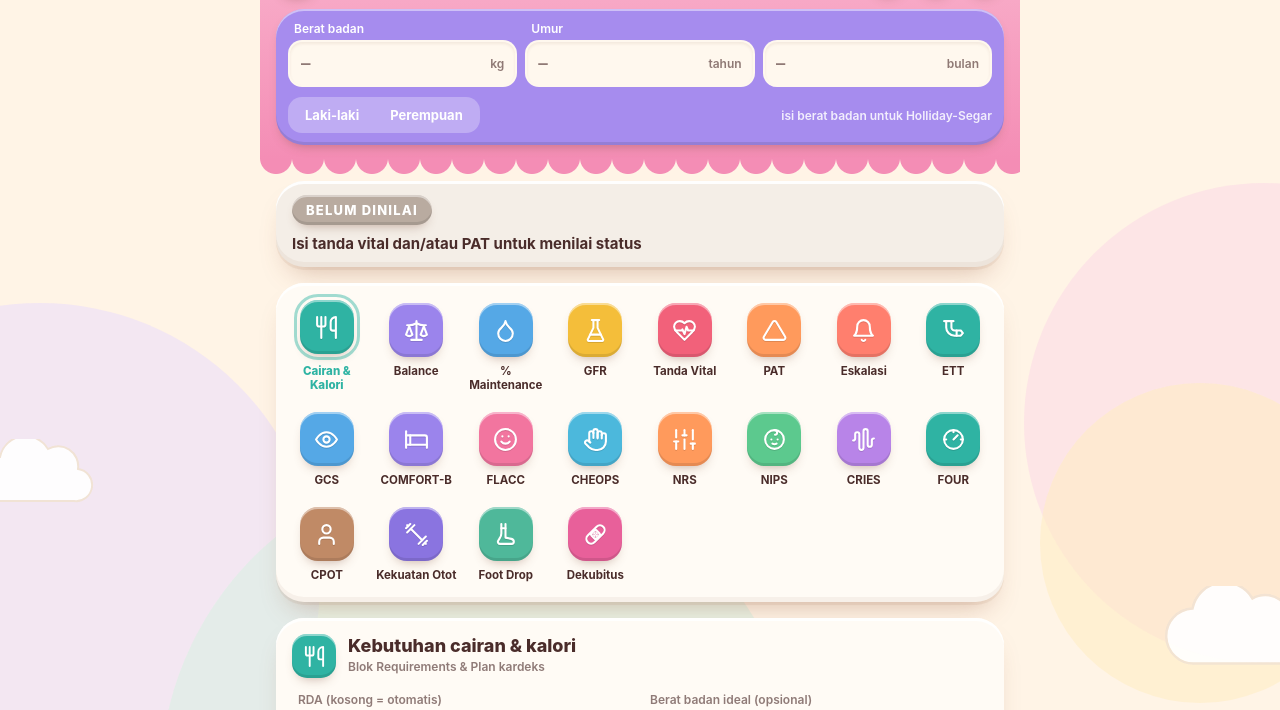
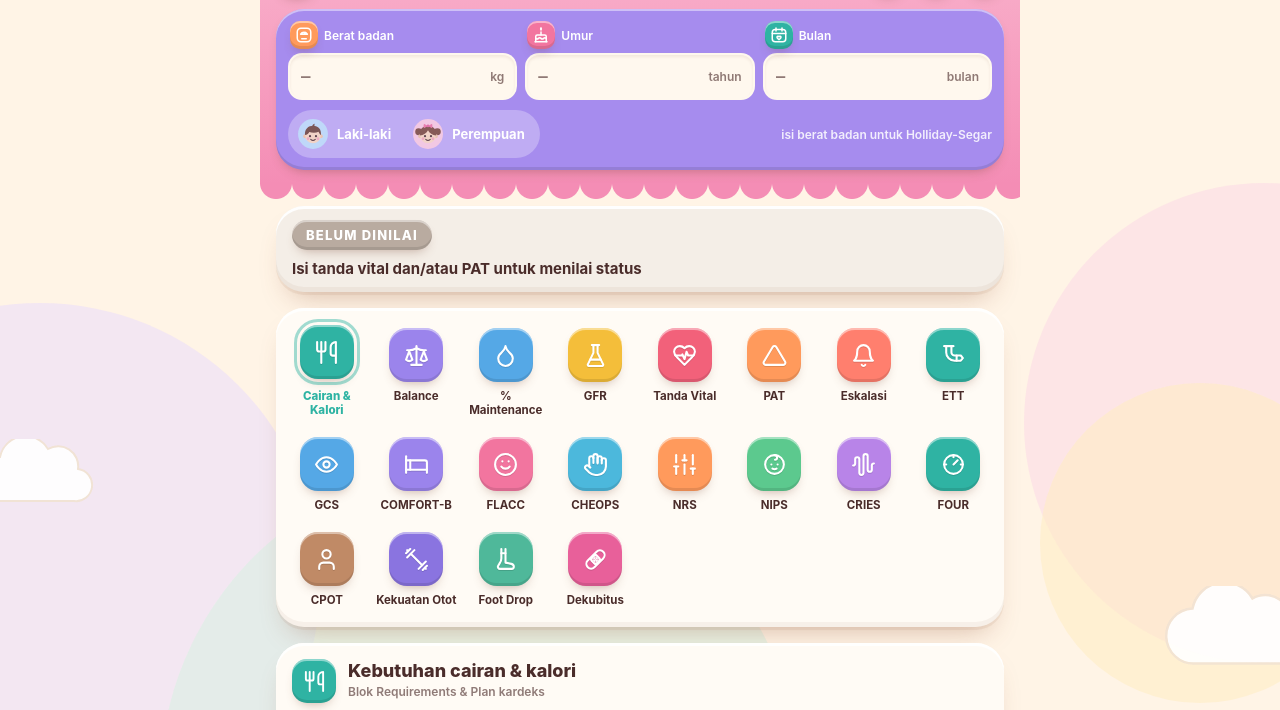
Before and after one commit to lailatussiyamu-cmd/kalkulator-picu, a plain HTML site: page index.html in a window 1280 px wide. Shown: the part 57-767 px from the top of the page. Drawn offline with Linux system fonts and the light colour scheme.

Commit message:
Ikon jenis kelamin, berat badan dan umur
Co-Authored-By: Claude Opus 5.5 <noreply@anthropic.com>

```diff
--- a/index.html
+++ b/index.html
@@ -98,6 +98,16 @@ body{font:15px/1.35 var(--font);color:var(--text);background:var(--bg);-webkit-f
 .seg button{border:0;background:none;color:var(--text);font:700 13px var(--font);padding:7px 14px;border-radius:11px;cursor:pointer}
 .seg button.on{background:var(--card);box-shadow:var(--clay-sm);color:var(--pink)}
 .patient .seg{background:rgba(255,255,255,.28)}.patient .seg button{color:#fff}.patient .seg button.on{background:#FFF8EE;color:var(--pink)}
+.patient .f label{display:flex;align-items:center;gap:6px;margin-left:2px;cursor:pointer;white-space:nowrap}
+.pic{width:28px;height:28px;border-radius:10px;display:grid;place-items:center;flex:none;background:var(--c);color:#fff;box-shadow:var(--clay-sm)}
+.pic svg{width:18px;height:18px}
+.sex button{display:flex;align-items:center;gap:7px;padding:4px 12px 4px 5px;border-radius:99px;transition:.15s}
+.patient .seg.sex{border-radius:99px}
+.sex svg{width:34px;height:34px;flex:none;transition:.2s}
+.sex button:not(.on) svg{opacity:.8;transform:scale(.88)}
+.sex button:active{transform:scale(.95)}
+.patient .sex button.on[data-v="true"]{color:#1E6FB0}.patient .sex button.on[data-v="false"]{color:#C93D7A}
+@media (max-width:420px){.patient .f label{font-size:11px;gap:5px}.pic{width:24px;height:24px;border-radius:8px}.pic svg{width:15px;height:15px}}
 .seg.full{display:flex}.seg.full button{flex:1}
 .hs{margin-left:auto;text-align:right}
 .hs b{display:block;color:#fff;font:800 17px var(--font);font-variant-numeric:tabular-nums}
@@ -213,6 +223,9 @@ footer b{display:block;margin-top:8px;letter-spacing:2.5px;font-weight:800;color
 /* ============ ikon (garis tipis) ============ */
 const P = d => d.map(x => x.startsWith("<") ? x : `<path d="${x}"/>`).join("");
 const ICON = {
+  bb: P(['<rect x="3" y="3" width="18" height="18" rx="5"/>', "M7.5 11a5.2 5.2 0 0 1 9 0Z", "m12 11 1.6-2.4", "M9 17h6"]),
+  umur: P(["M4 21h16", "M5 21v-7a2 2 0 0 1 2-2h10a2 2 0 0 1 2 2v7", "M5 16.5c1.2 1.3 2.3 1.3 3.5 0s2.3-1.3 3.5 0 2.3 1.3 3.5 0 2.3-1.3 3.5 0", "M12 12V8", "M12 5.2c-1-1-.4-2 0-2.7.4.7 1 1.7 0 2.7Z"]),
+  bulan: P(['<rect x="3" y="4.5" width="18" height="16.5" rx="4"/>', "M3 10h18", "M8 2.5v4", "M16 2.5v4", "M12 18.2c-2-1.2-2.7-2.2-2.7-3.2a1.4 1.4 0 0 1 2.7-.5 1.4 1.4 0 0 1 2.7.5c0 1-.7 2-2.7 3.2Z"]),
   search: P(['<circle cx="11" cy="11" r="7"/>', "m20 20-3.5-3.5"]),
   trash: P(["M3 6h18", "M19 6v14a2 2 0 0 1-2 2H7a2 2 0 0 1-2-2V6", "M8 6V4a2 2 0 0 1 2-2h4a2 2 0 0 1 2 2v2"]),
   more: P(['<circle cx="5" cy="12" r="1.3"/>', '<circle cx="12" cy="12" r="1.3"/>', '<circle cx="19" cy="12" r="1.3"/>']),
@@ -238,6 +251,11 @@ const ICON = {
   braden: P(['<rect x="1.5" y="7.5" width="21" height="9" rx="4.5" transform="rotate(-45 12 12)"/>', '<rect x="8.5" y="8.5" width="7" height="7" rx="1.5" transform="rotate(-45 12 12)"/>', '<circle cx="12" cy="10.6" r=".5"/>', '<circle cx="12" cy="13.4" r=".5"/>', '<circle cx="10.6" cy="12" r=".5"/>', '<circle cx="13.4" cy="12" r=".5"/>']),
 };
 const svg = k => `<svg viewBox="0 0 24 24" fill="none" stroke="currentColor" stroke-width="2" stroke-linecap="round" stroke-linejoin="round">${ICON[k]}</svg>`;
+
+// Wajah anak laki-laki & perempuan (berwarna) untuk tombol jenis kelamin.
+const FACE = (bg, hair, extra) => `<svg viewBox="0 0 40 40" aria-hidden="true"><circle cx="20" cy="20" r="20" fill="${bg}"/>${hair}<circle cx="9.5" cy="23" r="2.6" fill="#F6C9A4"/><circle cx="30.5" cy="23" r="2.6" fill="#F6C9A4"/><circle cx="20" cy="22" r="10.5" fill="#FFDDBD"/>${extra}<circle cx="16" cy="23" r="1.5" fill="#4A2C2A"/><circle cx="24" cy="23" r="1.5" fill="#4A2C2A"/><circle cx="13.4" cy="26.4" r="1.9" fill="#F79CB4" opacity=".75"/><circle cx="26.6" cy="26.4" r="1.9" fill="#F79CB4" opacity=".75"/><path d="M17 27.2q3 2.8 6 0" fill="none" stroke="#4A2C2A" stroke-width="1.5" stroke-linecap="round"/></svg>`;
+const BOY = FACE("#BFE3FB", "", '<path d="M9.3 21.5C8.6 13.4 13.6 9 20.4 9c6.600 0 11 4.600 10.300 12.500-1.700-1.200-2.700-2.700-3.200-4.500-3.500 1.500-8.500 1.600-12.500.2-.6 2-2.900 3.700-5.700 4.300Z" fill="#6B4130"/><path d="M19 9.500c.2-2 1.600-3.200 3.600-3.300-.8 1-.9 2-.6 3.300Z" fill="#6B4130"/>');
+const GIRL = FACE("#FFD0E0", '<circle cx="7.500" cy="17" r="4.600" fill="#7A4632"/><circle cx="32.500" cy="17" r="4.600" fill="#7A4632"/>', '<path d="M9.200 22C8.300 13.500 13.300 9 20 9s11.700 4.500 10.800 13c-5-.6-9-3-10.800-7-1.800 4-5.800 6.400-10.800 7Z" fill="#7A4632"/><path d="M20 9.200 14.600 6.200q-1.200 3 0 6ZM20 9.200l5.400-3q1.200 3 0 6Z" fill="#F2759F"/><circle cx="20" cy="9.200" r="1.800" fill="#E8609A"/>');
 
 /* ============ angka ============ */
 function parse(raw) {
@@ -647,9 +665,10 @@ const FEAT = [
 
 /* ============ render ============ */
 const $ = s => document.querySelector(s);
+const pField = (k, label, unit, ic, c) => field(k, label, unit).replace("<label>", `<label for="in-${k}"><span class="pic" style="--c:${c}">${svg(ic)}</span>`).replace("<input ", `<input id="in-${k}" `);
 function renderPatient() {
-  $("#patient").innerHTML = `<div class="row">${field("weight", "Berat badan", "kg")}${field("ageYears", "Umur", "tahun")}${field("ageMonths", "&nbsp;", "bulan")}</div>
-    <div class="prow"><div class="seg">${[[true, "Laki-laki"], [false, "Perempuan"]].map(([v, t]) => `<button data-seg="male" data-v="${v}" class="${p.male === v ? "on" : ""}">${t}</button>`).join("")}</div>
+  $("#patient").innerHTML = `<div class="row">${pField("weight", "Berat badan", "kg", "bb", "var(--orange)")}${pField("ageYears", "Umur", "tahun", "umur", "var(--pink)")}${pField("ageMonths", "Bulan", "bulan", "bulan", "var(--teal)")}</div>
+    <div class="prow"><div class="seg sex">${[[true, "Laki-laki", BOY], [false, "Perempuan", GIRL]].map(([v, t, f]) => `<button data-seg="male" data-v="${v}" aria-pressed="${p.male === v}" class="${p.male === v ? "on" : ""}">${f}${t}</button>`).join("")}</div>
     <span id="neo"></span><div class="hs" id="hs"></div></div>`;
 }
 function renderGrid() {
--- a/sw.js
+++ b/sw.js
@@ -1,6 +1,6 @@
 // Simpan semua file aplikasi supaya tetap jalan tanpa internet.
 // Naikkan nomor versi setiap kali isi aplikasi berubah.
-const CACHE = "kalkulator-picu-v6";
+const CACHE = "kalkulator-picu-v7";
 const FILES = ["./", "./index.html", "./manifest.json", "./icons/icon-180.png", "./icons/icon-192.png", "./icons/icon-512.png"];
 
 self.addEventListener("install", e => {
```
